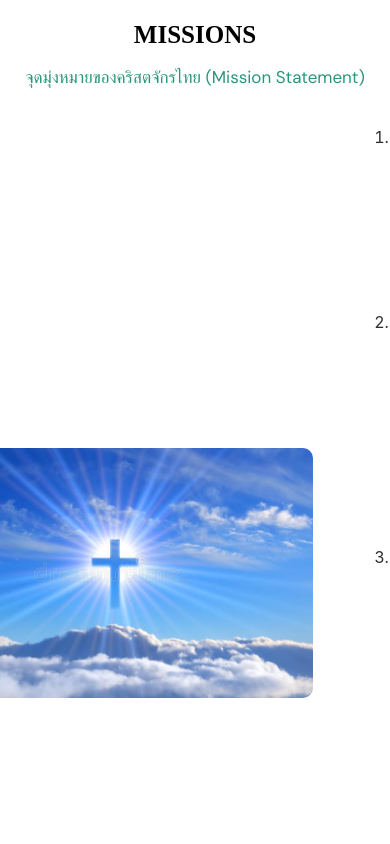
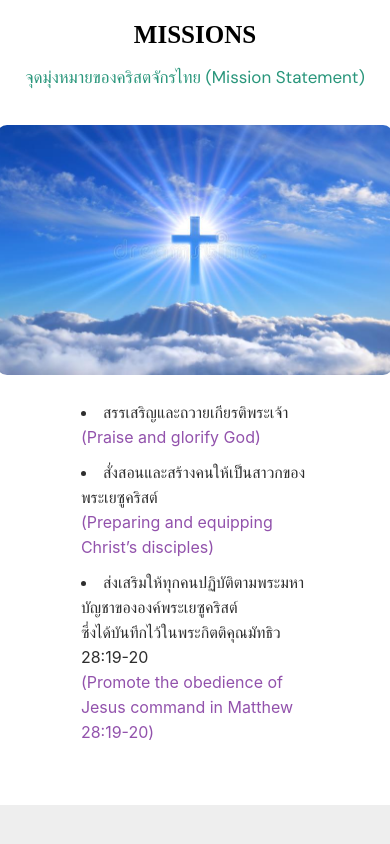
Before and after one commit to BayLadyCoder/thai-church-2022, a React (Create React App) app: page / in a window 390 px wide. Shown: the part 2680-3524 px from the top of the page. Built offline with nearby package versions, Linux system fonts and the light colour scheme.

Commit message:
Make Missions section responsive

```diff
--- a/src/components/Missions.js
+++ b/src/components/Missions.js
@@ -1,17 +1,9 @@
 import React from "react";
-import { Container, Typography } from "@mui/material";
+import { Container, Typography, Box } from "@mui/material";
 import { theme } from "../theme";
 import cross from "../media/mission/cross.jpeg";
 
-const boxStyles = {
-  display: "flex",
-  flexDirection: "column",
-  alignItems: "flex-start",
-  justifyContent: "center",
-  height: "100%",
-};
-
-const Missions = (props) => {
+const Missions = () => {
   return (
     <Container
       id="missions"
@@ -49,18 +41,32 @@ const Missions = (props) => {
           justifyContent: "center",
           alignItems: "center",
           margin: "20px 0 10px 0",
+          flexDirection: {
+            xs: "column",
+            md: "row",
+          },
         }}
       >
         <img
           src={cross}
           alt="Cross in the sky"
           style={{
-            marginRight: "80px",
             borderRadius: "10px",
             height: "250px",
           }}
         />
-        <ol style={boxStyles}>
+        <Box
+          sx={{
+            display: "flex",
+            flexDirection: "column",
+            alignItems: "flex-start",
+            justifyContent: "center",
+            height: { xs: "auto", md: "100%" },
+            width: { xs: "70%", sm: "50%", md: "100%" },
+            marginLeft: { xs: "0px", md: "50px" },
+            marginTop: { xs: "25px", md: "0" },
+          }}
+        >
           <li
             style={{
               textAlign: "left",
@@ -100,7 +106,7 @@ const Missions = (props) => {
               (Promote the obedience of Jesus command in Matthew 28:19-20)
             </span>
           </li>
-        </ol>
+        </Box>
       </Container>
     </Container>
   );
```
